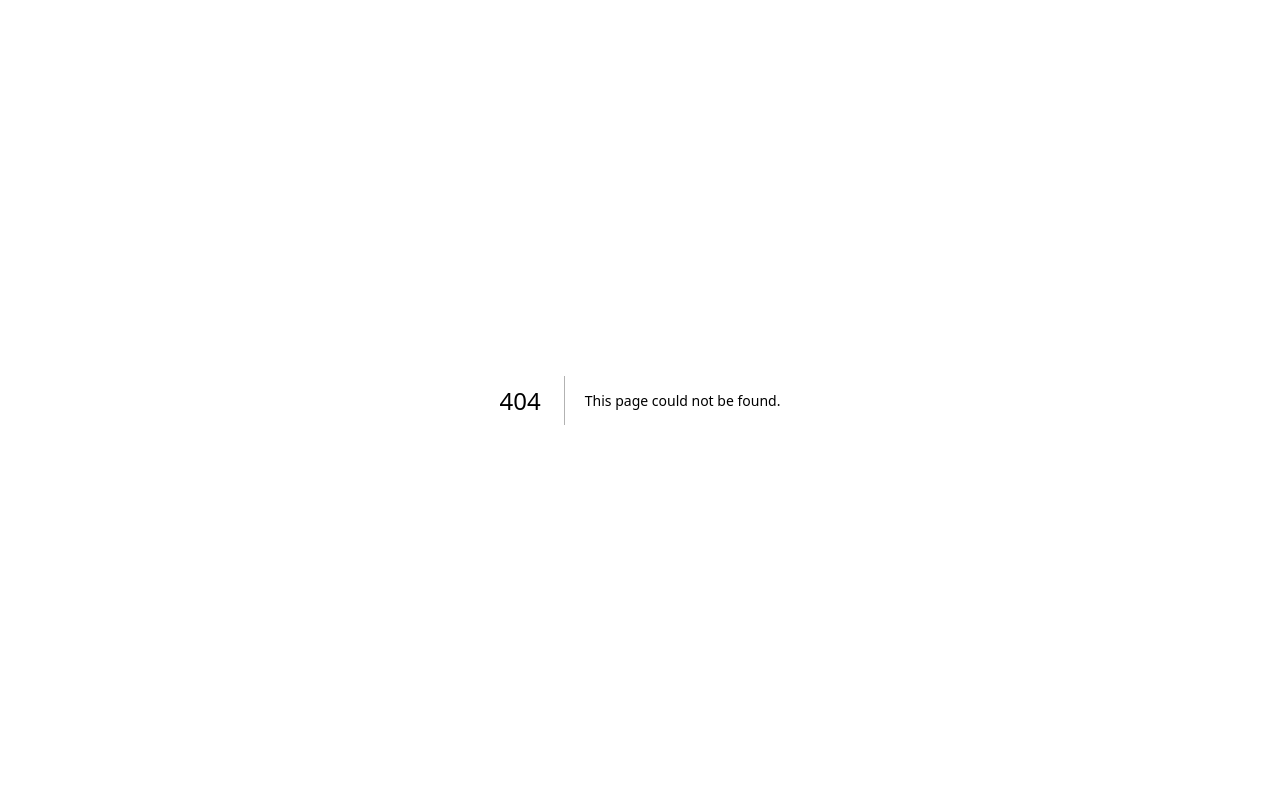
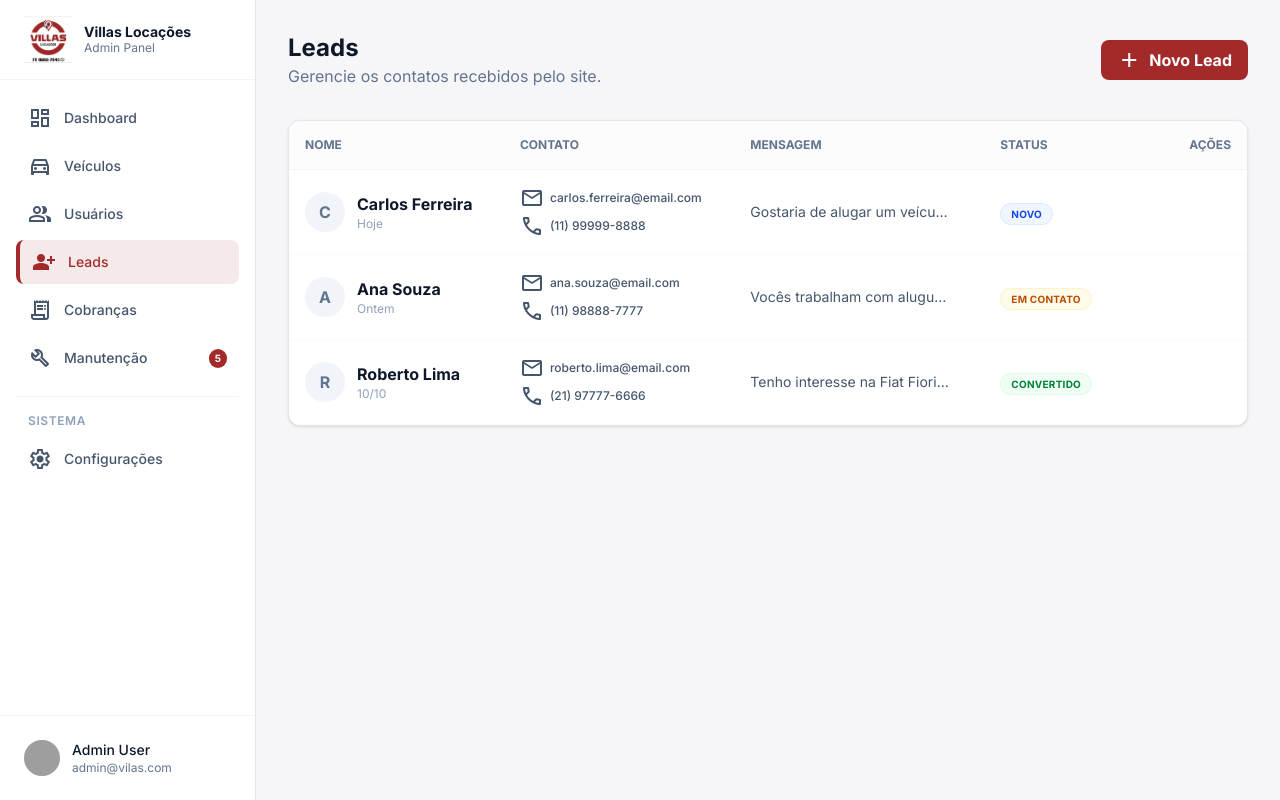
Before and after one commit to PedroPCardoso/villas, a Next.js app: page /admin/leads in a window 1280 px wide. Before the commit this address had no page. Built offline with nearby package versions, Linux system fonts and the light colour scheme; grey boxes are pictures that could not be loaded.

Commit message:
feat: implement leads module (landing page form + admin listing)

```diff
--- /dev/null
+++ b/src/app/admin/leads/page.tsx
@@ -0,0 +1,89 @@
+
+'use client';
+
+import React from 'react';
+import { LEADS } from '@/constants/mock-data';
+
+export default function LeadsPage() {
+    return (
+        <div className="flex-1 p-8 overflow-auto">
+            <div className="flex items-center justify-between mb-8">
+                <div>
+                    <h1 className="text-2xl font-bold text-slate-900">Leads</h1>
+                    <p className="text-slate-500">Gerencie os contatos recebidos pelo site.</p>
+                </div>
+                <button className="bg-primary text-white px-4 py-2 rounded-lg font-bold flex items-center gap-2 hover:bg-red-700 transition-colors">
+                    <span className="material-symbols-outlined">add</span>
+                    Novo Lead
+                </button>
+            </div>
+
+            <div className="bg-white rounded-xl border border-gray-200 shadow-sm overflow-hidden">
+                <table className="w-full text-left border-collapse">
+                    <thead>
+                        <tr className="border-b border-gray-100 bg-gray-50/50">
+                            <th className="p-4 text-xs font-bold text-slate-500 uppercase">Nome</th>
+                            <th className="p-4 text-xs font-bold text-slate-500 uppercase">Contato</th>
+                            <th className="p-4 text-xs font-bold text-slate-500 uppercase">Mensagem</th>
+                            <th className="p-4 text-xs font-bold text-slate-500 uppercase">Status</th>
+                            <th className="p-4 text-xs font-bold text-slate-500 uppercase text-right">Ações</th>
+                        </tr>
+                    </thead>
+                    <tbody>
+                        {LEADS.map((lead) => (
+                            <tr key={lead.id} className="border-b border-gray-50 hover:bg-gray-50 transition-colors group">
+                                <td className="p-4">
+                                    <div className="flex items-center gap-3">
+                                        <div className="h-10 w-10 rounded-full bg-slate-100 flex items-center justify-center text-slate-500 font-bold">
+                                            {lead.name.charAt(0)}
+                                        </div>
+                                        <div className="flex flex-col">
+                                            <span className="font-bold text-slate-900">{lead.name}</span>
+                                            <span className="text-xs text-slate-400">{lead.date}</span>
+                                        </div>
+                                    </div>
+                                </td>
+                                <td className="p-4">
+                                    <div className="flex flex-col gap-1">
+                                        <div className="flex items-center gap-1.5 text-xs font-medium text-slate-600">
+                                            <span className="material-symbols-outlined text-[14px]">mail</span>
+                                            {lead.email}
+                                        </div>
+                                        <div className="flex items-center gap-1.5 text-xs font-medium text-slate-600">
+                                            <span className="material-symbols-outlined text-[14px]">phone</span>
+                                            {lead.phone}
+                                        </div>
+                                    </div>
+                                </td>
+                                <td className="p-4">
+                                    <p className="text-sm text-slate-600 truncate max-w-[200px]" title={lead.message}>
+                                        {lead.message}
+                                    </p>
+                                </td>
+                                <td className="p-4">
+                                    <span className={`px-2.5 py-1 rounded-full text-[10px] font-bold uppercase tracking-wide border ${lead.status === 'Novo' ? 'bg-blue-50 text-blue-700 border-blue-100' :
+                                            lead.status === 'Em Contato' ? 'bg-amber-50 text-amber-700 border-amber-100' :
+                                                lead.status === 'Convertido' ? 'bg-green-50 text-green-700 border-green-100' :
+                                                    'bg-gray-50 text-gray-600 border-gray-100'
+                                        }`}>
+                                        {lead.status}
+                                    </span>
+                                </td>
+                                <td className="p-4 text-right">
+                                    <div className="flex justify-end gap-2 opacity-0 group-hover:opacity-100 transition-opacity">
+                                        <button className="p-2 text-green-600 bg-green-50 rounded-lg hover:bg-green-100" title="WhatsApp">
+                                            <span className="material-symbols-outlined text-[18px]">chat</span>
+                                        </button>
+                                        <button className="p-2 text-slate-500 bg-gray-50 rounded-lg hover:bg-gray-100" title="Detalhes">
+                                            <span className="material-symbols-outlined text-[18px]">visibility</span>
+                                        </button>
+                                    </div>
+                                </td>
+                            </tr>
+                        ))}
+                    </tbody>
+                </table>
+            </div>
+        </div>
+    );
+}
--- a/src/app/page.tsx
+++ b/src/app/page.tsx
@@ -108,6 +108,46 @@ const LandingPage: React.FC = () => {
         </div>
       </section>
 
+      <section className="py-20 px-6 sm:px-10 bg-white" id="contato">
+        <div className="max-w-4xl mx-auto">
+          <div className="bg-slate-900 rounded-[2.5rem] p-8 md:p-12 overflow-hidden relative">
+            <div className="absolute top-0 right-0 p-12 opacity-10">
+              <span className="material-symbols-outlined text-[300px] text-white rotate-12">mail</span>
+            </div>
+
+            <div className="relative z-10 grid grid-cols-1 md:grid-cols-2 gap-12 items-center">
+              <div>
+                <h2 className="text-primary text-sm font-bold uppercase tracking-wider mb-2">Fale Conosco</h2>
+                <h3 className="text-3xl sm:text-4xl font-black text-white mb-4">Interessado?</h3>
+                <p className="text-slate-400 mb-8 leading-relaxed">
+                  Preencha o formulário e nossa equipe entrará em contato em breve para apresentar a melhor solução para sua frota.
+                </p>
+                <div className="flex flex-col gap-4 text-slate-300 text-sm">
+                  <div className="flex items-center gap-3">
+                    <span className="material-symbols-outlined text-primary">phone</span>
+                    <span>(75) 9262-7640</span>
+                  </div>
+                  <div className="flex items-center gap-3">
+                    <span className="material-symbols-outlined text-primary">mail</span>
+                    <span>contato@villaslocacoes.com.br</span>
+                  </div>
+                </div>
+              </div>
+
+              <form className="flex flex-col gap-4" onSubmit={(e) => { e.preventDefault(); alert('Obrigado! Recebemos seu contato.'); }}>
+                <input type="text" placeholder="Seu Nome" className="bg-slate-800/50 border border-slate-700 rounded-xl px-4 py-3 text-white placeholder-slate-500 focus:outline-none focus:border-primary transition-colors" required />
+                <input type="email" placeholder="Seu E-mail" className="bg-slate-800/50 border border-slate-700 rounded-xl px-4 py-3 text-white placeholder-slate-500 focus:outline-none focus:border-primary transition-colors" required />
+                <input type="tel" placeholder="Seu Telefone" className="bg-slate-800/50 border border-slate-700 rounded-xl px-4 py-3 text-white placeholder-slate-500 focus:outline-none focus:border-primary transition-colors" required />
+                <textarea rows={3} placeholder="Como podemos ajudar?" className="bg-slate-800/50 border border-slate-700 rounded-xl px-4 py-3 text-white placeholder-slate-500 focus:outline-none focus:border-primary transition-colors resize-none"></textarea>
+                <button type="submit" className="bg-primary hover:bg-primary-hover text-white font-bold py-4 rounded-xl shadow-lg shadow-red-900/20 transition-all active:scale-95 mt-2">
+                  Enviar Mensagem
+                </button>
+              </form>
+            </div>
+          </div>
+        </div>
+      </section>
+
       <footer className="bg-primary text-white py-16 px-6 sm:px-10 mt-auto">
         <div className="max-w-7xl mx-auto grid grid-cols-1 md:grid-cols-4 gap-12">
           <div className="col-span-1 md:col-span-2">
--- a/src/components/layout/Sidebar.tsx
+++ b/src/components/layout/Sidebar.tsx
@@ -10,6 +10,7 @@ const menuItems = [
     { id: '/admin', label: 'Dashboard', icon: 'dashboard' },
     { id: '/admin/frota', label: 'Veículos', icon: 'directions_car' },
     { id: '/admin/usuarios', label: 'Usuários', icon: 'group' },
+    { id: '/admin/leads', label: 'Leads', icon: 'person_add' },
     { id: '/admin/cobrancas', label: 'Cobranças', icon: 'receipt_long' },
     { id: '/admin/manutencao', label: 'Manutenção', icon: 'build', badge: '5' },
 ];
--- a/src/constants/mock-data.ts
+++ b/src/constants/mock-data.ts
@@ -45,3 +45,9 @@ export const INSPECTIONS: Inspection[] = [
     { id: '2', date: '12/10/2023', vehicle: 'Renault Master', plate: 'XYZ-9876', status: 'Manutenção', inspector: 'Maria Souza' },
     { id: '3', date: '11/10/2023', vehicle: 'VW Saveiro', plate: 'JKL-5678', status: 'Aprovado', inspector: 'Pedro Santos' },
 ];
+
+export const LEADS = [
+    { id: '1', name: 'Carlos Ferreira', email: 'carlos.ferreira@email.com', phone: '(11) 99999-8888', message: 'Gostaria de alugar um veículo para Uber.', status: 'Novo', date: 'Hoje' },
+    { id: '2', name: 'Ana Souza', email: 'ana.souza@email.com', phone: '(11) 98888-7777', message: 'Vocês trabalham com aluguel mensal?', status: 'Em Contato', date: 'Ontem' },
+    { id: '3', name: 'Roberto Lima', email: 'roberto.lima@email.com', phone: '(21) 97777-6666', message: 'Tenho interesse na Fiat Fiorino.', status: 'Convertido', date: '10/10' },
+];
```
